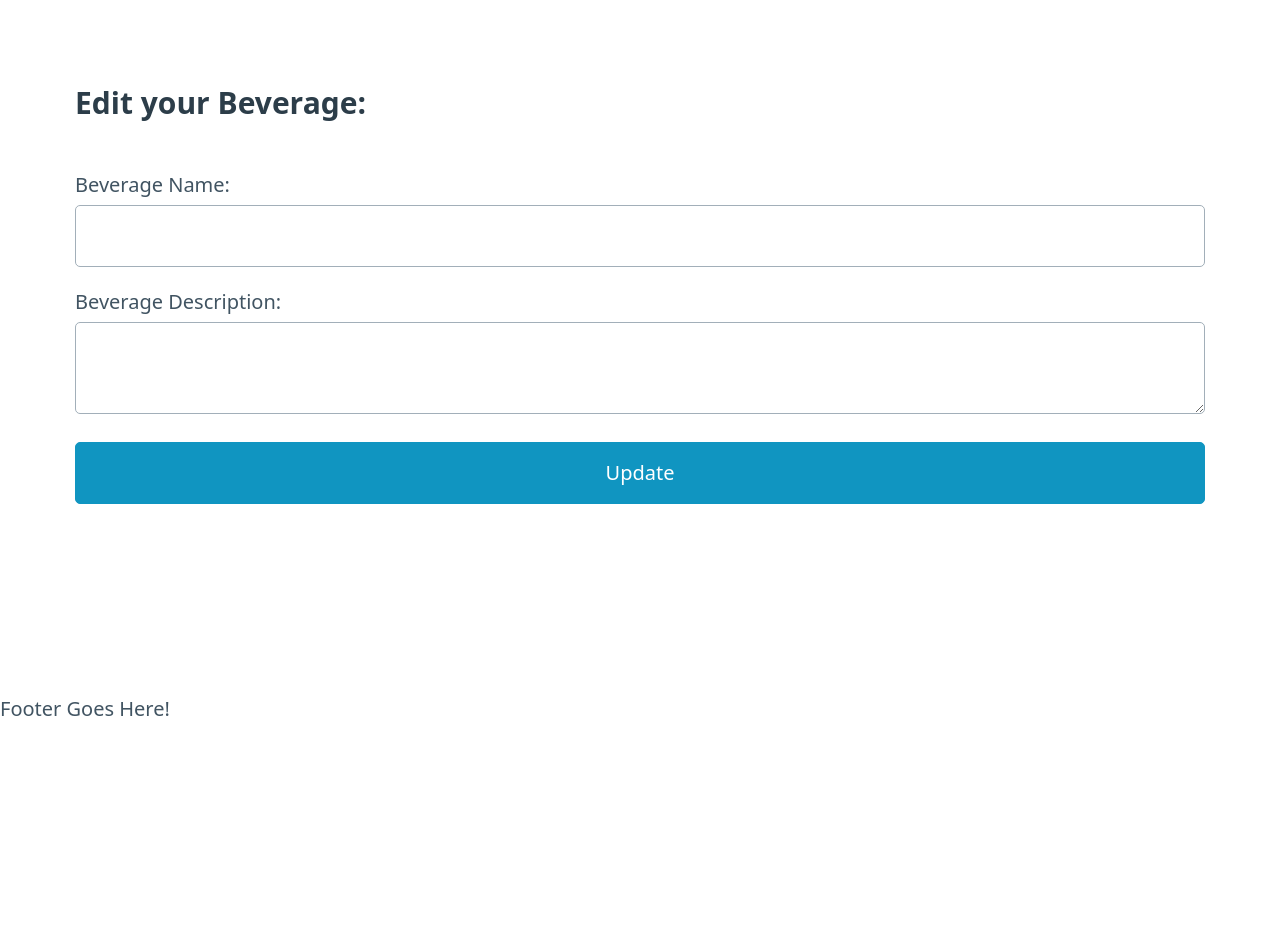
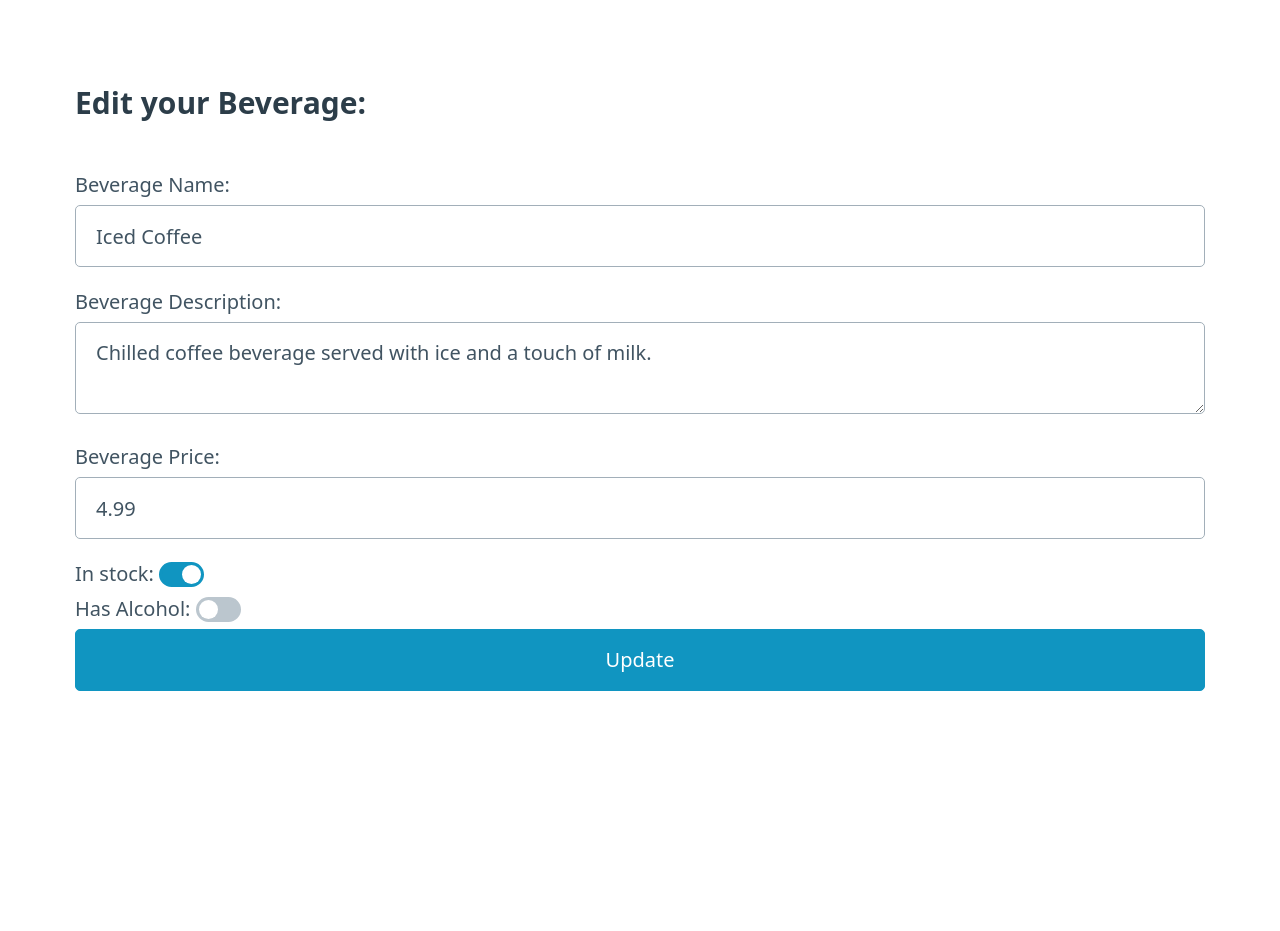
Before and after one commit to zamorejake/YumYumYard, a Node server app: page /beverage/2/edit in a window 1280 px wide. Shown: the part 100-1031 px from the top of the page. Before the commit the page ends 816 px from the top, so only its background shows below. Run offline with Node 20, Linux system fonts and the light colour scheme; a user stored in the database is signed in; data comes from the database, SQL or seed files in the repository; some libraries are stand-ins or nearby versions.

Commit message:
Added functionality to update beverages

```diff
--- /dev/null
+++ b/public/js/editBeverage.js
@@ -0,0 +1,31 @@
+const editBeverage = async (event) => {
+    event.preventDefault();
+
+    const submitButton = document.getElementById('submit-button')
+    const beverage_id = submitButton.getAttribute('data-id');
+    const name = document.querySelector('#beverage-name').value.trim();
+    const description = document.querySelector('#beverage-desc').value.trim();
+    const price = document.querySelector('#beverage-price').value.trim();
+    const in_stock = document.querySelector('#instock').checked;
+    const has_alcohol = document.querySelector('#has_alcohol').checked;
+
+    // const image = document.querySelector('#image').value.trim();
+
+    const response = await fetch(`/api/beverages/${beverage_id}`, {
+    method: 'PUT',
+    body: JSON.stringify({ name, description, price, in_stock, has_alcohol }),
+    headers: {
+        'Content-Type': 'application/json',
+    },
+    });
+
+    console.log(response.body)
+
+    if (response.ok) {
+    document.location.replace('/dashboard/menu');
+    } else {
+    alert('Failed to update beverage');
+    }
+  };
+
+  document.getElementById('submit-button').addEventListener('click', editBeverage);
--- a/views/edit-beverage.handlebars
+++ b/views/edit-beverage.handlebars
@@ -1,22 +1,47 @@
-<div class="row mt-4">
-  <div class="col-md-6">
+<section>
+  <div class="">
     <h3>Edit your Beverage:</h3>
 
-    <form class="form edit-post-form">
+    <form class="edit-beverage-form">
       <div class="form-group">
-        <label for="post-title">Beverage Name:</label>
-        <input class="form-input" type="text" id="beverage-name" name="name" value="{{title}}"/>
+        <label for="beverage-name">Beverage Name:</label>
+        <input class="form-input" type="text" id="beverage-name" name="name" value="{{name}}"/>
       </div>
       <div class="form-group">
         <label for="beverage-desc">Beverage Description:</label>
-        <textarea class="form-input" id="beverage-desc" name="description">{{content}}</textarea>
+        <textarea class="form-input" id="beverage-desc" name="description">{{description}}</textarea>
       </div>
       <div class="form-group">
-        <button type="submit" class="btn btn-primary" data-id="{{id}}">Update</button>
+        <label for="beverage-price">Beverage Price:</label>
+        <input class="form-input" type="text" id="beverage-price" name="price" value="{{price}}"/>
+      </div>
+      <div class="form-group">
+        <label for="instock">
+        In stock:
+        {{#if in_stock}}
+        <input type="checkbox" id="instock" name="instock" role="switch" checked>
+        {{else }}
+        <input type="checkbox" id="instock" name="instock" role="switch">
+        {{/if}}
+      </label>
+      </div>
+      <div class="form-group">
+        <label for="has_alcohol">
+        Has Alcohol:
+        {{#if has_alcohol}}
+        <input type="checkbox" id="has_alcohol" name="has_alcohol" role="switch" checked>
+        {{else }}
+        <input type="checkbox" id="has_alcohol" name="has_alcohol" role="switch">
+        {{/if}}
+      </label>
+      </div>
+
+      <div class="form-group">
+        <button id="submit-button" type="submit" class="btn btn-primary" data-id="{{id}}">Update</button>
       </div>
     </form>
 
   </div>
-</div>
+</section>
 
-<script src="/js/menuItems.js"></script>
+<script src="/js/editBeverage.js"></script>
--- a/views/edit-entree.handlebars
+++ b/views/edit-entree.handlebars
@@ -39,8 +39,3 @@
 </section>
 
 <script src="/js/editEntree.js"></script>
-
-
-
-
-{{!-- name, description, price, inStock, allergy, image --}}
--- a/views/menu-item.handlebars
+++ b/views/menu-item.handlebars
@@ -8,7 +8,12 @@
   {{else }}
   <p>In stock: No</p>
   {{/if}}
+  {{#if allergy}}
   <p>{{allergy}}</p>
+  {{/if}}
+  {{#if has_alcohol}}
+  <p>Has Alcohol</p>
+  {{/if}}
 </section>
 
 <section>
```
Also changed, not shown: controllers/api/beverageRoutes.js (+26 -0 lines).
